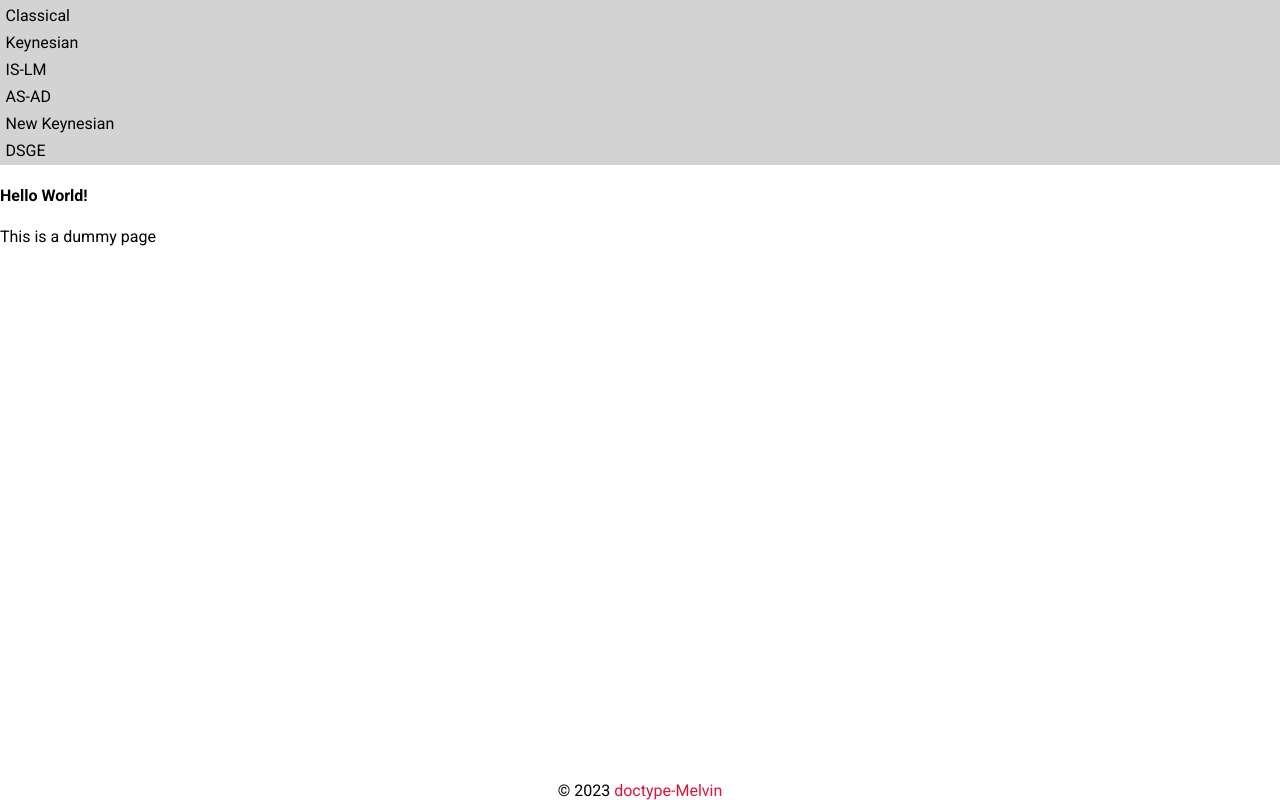
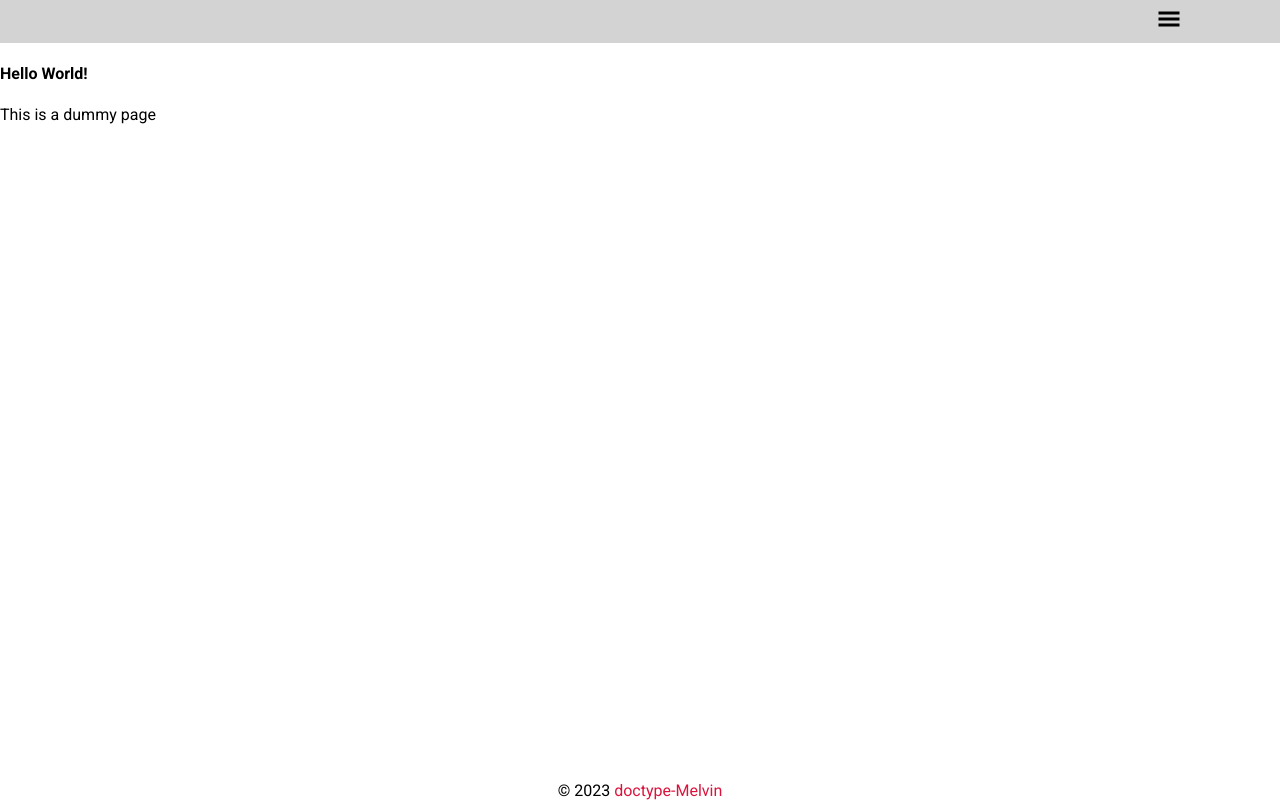
Before and after one commit to doctype-Melvin/economics-macro-models, a React (Vite) app: page / in a window 1280 px wide. Built offline with nearby package versions, Linux system fonts and the light colour scheme.

Commit message:
add navigation toggle

```diff
--- a/package.json
+++ b/package.json
@@ -13,6 +13,7 @@
     "prettier": "^3.0.0",
     "react": "^18.2.0",
     "react-dom": "^18.2.0",
+    "react-icons": "^4.10.1",
     "styled-components": "^6.0.3"
   },
   "devDependencies": {
--- a/src/components/Navigation/index.jsx
+++ b/src/components/Navigation/index.jsx
@@ -1,8 +1,17 @@
 import { styled } from "styled-components";
+import { GiHamburgerMenu as Burger } from "react-icons/gi";
+import { TfiClose as CloseIcon } from "react-icons/tfi";
+import { useState } from "react";
 
 export default function Navigation() {
+	const [expandNavigation, setExpandNavigation] = useState(false);
+
+	const handleToggle = () => setExpandNavigation(!expandNavigation);
+
 	return (
 		<StyledNavigation>
+			{expandNavigation && (
+				<>
 					<StyledNavigationLink href="#" aria-label="Link to Classical Model">
 						Classical
 					</StyledNavigationLink>
@@ -15,19 +24,27 @@ export default function Navigation() {
 					<StyledNavigationLink href="#" aria-label="Link to AS-AD Model">
 						AS-AD
 					</StyledNavigationLink>
-			<StyledNavigationLink href="#" aria-label="Link to New Keynesian Model">
+					<StyledNavigationLink
+						href="#"
+						aria-label="Link to New Keynesian Model"
+					>
 						New Keynesian
 					</StyledNavigationLink>
 					<StyledNavigationLink href="#" aria-label="Link to DSGE Model">
 						DSGE
 					</StyledNavigationLink>
+				</>
+			)}
+			<ToggleButton onClick={handleToggle}>
+				{expandNavigation ? <CloseIcon /> : <Burger />}
+			</ToggleButton>
 		</StyledNavigation>
 	);
 }
 
 const StyledNavigation = styled.nav`
 	display: grid;
-	grid-template-columns: 100%;
+	grid-template-columns: 1fr 0.2fr;
 	grid-template-rows: auto;
 	background-color: lightgray;
 	padding: 0.35rem;
@@ -37,4 +54,13 @@ const StyledNavigation = styled.nav`
 const StyledNavigationLink = styled.a`
 	text-decoration: none;
 	color: black;
+	grid-column: 1 / 2;
 `;
+
+const ToggleButton = styled.button`
+	background-color: transparent;
+	font-size: 1.5rem;
+	border: none;
+	grid-column: 2 / 3;
+	grid-row: 1 / 3;
+`;
```
Also changed, not shown: 1 other file (tests, documents, lock files or other folders). Lines whose indentation alone changed are shown as unchanged.
